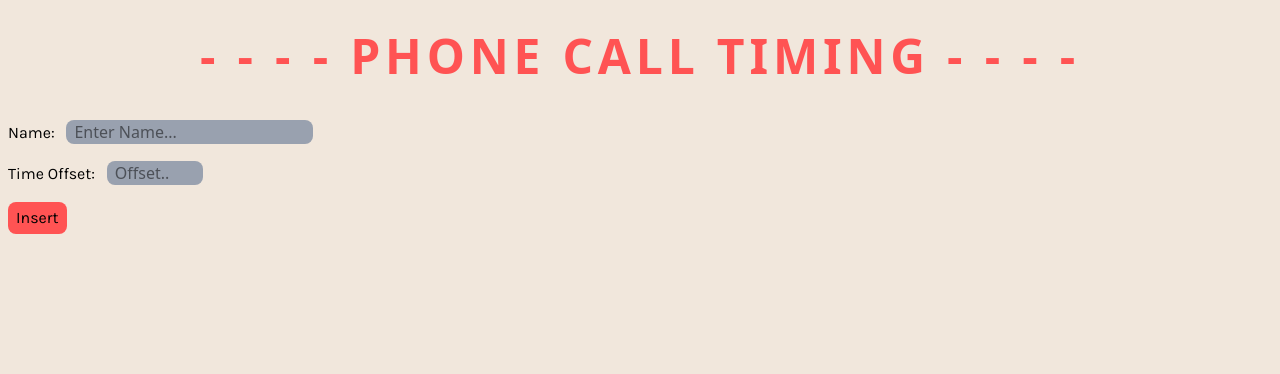
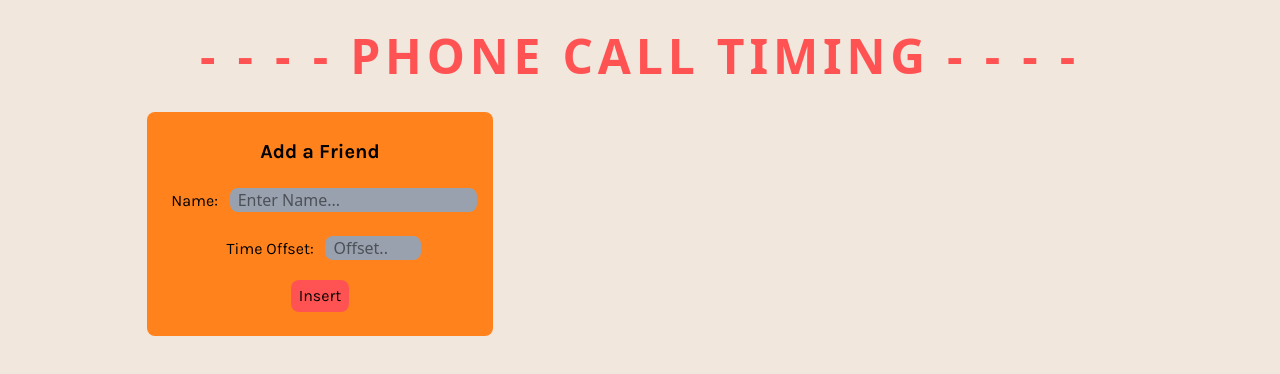
Before and after one commit to Swusan/PhoneCallTiming, a React (Vite) app: page / in a window 1280 px wide. Shown: the top 374 px of the page. Built offline with nearby package versions, Linux system fonts and the light colour scheme; a web font is replaced by a local one.

Commit message:
CSS changes

```diff
--- a/src/App.tsx
+++ b/src/App.tsx
@@ -91,13 +91,16 @@ function InputForm({onInsert}: InputFormProps) {
     const handleOffsetChange = (e: ChangeEvent<HTMLInputElement>) => {
         if (!(e.target.value === "")) {
           setCurrentOffsetInput(Number(e.target.value))
+        } else {
+            setCurrentOffsetInput("");
         }
     }
 
     return (
         <>
-            <div>
-                <div className="py-2 align-top">
+            <div className="w-fit h-fit p-4 grid grid-rows-4 place-items-center bg-[rgb(255,130,28)] rounded-lg">
+                <span className="font-karla p-2 font-bold text-xl">Add a Friend</span>
+                <div className="py-2">
                     <label className="font-karla px-2" htmlFor="fname">Name: </label>
                     <input
                         className="bg-gray-400 rounded-lg px-2"
@@ -106,7 +109,7 @@ function InputForm({onInsert}: InputFormProps) {
                         placeholder="Enter Name..."
                     />
                 </div>
-                <div className="py-2 align-bottom">
+                <div className="py-2">
                     <label className="font-karla px-2" htmlFor="fnum">Time Offset: </label>
                     <input
                         className="bg-gray-400 px-2 rounded-lg"
@@ -120,9 +123,9 @@ function InputForm({onInsert}: InputFormProps) {
                         id="fnum"
                     />
                 </div>
-                <div className='p-2 align-bottom'>
+                <div className='p-2'>
                     <button
-                    className='px-2 py-1 font-karla bg-[rgb(255,83,83)] rounded-lg cursor-pointer hover:bg-[rgb(255,130,28)] hover:shadow-[0_2px_6px_0_rgba(0,0,0,0.1),0_7px_7px_0_rgba(0,0,0,0.1)] active:bg-[rgb(255,114,0)] active:shadow-[0_0_4px_0_rgba(0,0,0,0.1),0_5px_5px_0_rgba(0,0,0,0.1)] active:translate-y-px'
+                    className='px-2 py-1 font-karla bg-[rgb(255,83,83)] rounded-lg cursor-pointer transition-transform duration-300 ease-in-out shadow-s hover:bg-cyan-600 hover:shadow-xl active:bg-cyan-800 active:shadow-xl active:translate-y-px'
                     type="button"
                     onClick={() => {
                         if (typeof currentOffsetInput === "number" && currentOffsetInput >= 0 && currentOffsetInput <= 23 && (document.getElementById("fname") as HTMLInputElement).value.trim() !== "") {
@@ -156,6 +159,8 @@ function App() {
         return (local - offset * 60 + 1440) % 1440
     }
 
+    // TODO: Limit Names to 12 chars
+
     const changeTime = (timeDiff: number): ChangeEventHandler<HTMLInputElement> =>
         (e) => {
 
@@ -176,7 +181,7 @@ function App() {
     return (
     <>
         <div className={"w-screen text-center text-5xl font-bold tracking-widest font-zen-dots p-8 text-[rgb(255,83,83)]"}>- - - - PHONE CALL TIMING - - - -</div>
-        <div className="justify-center">
+        <div className="grid grid-cols-2 justify-items-center">
             <InputForm onInsert={(name: string, offset: number) => {
                 setTimeSlots([...timeSlots, { name, offset }]);
             }}/>
```
